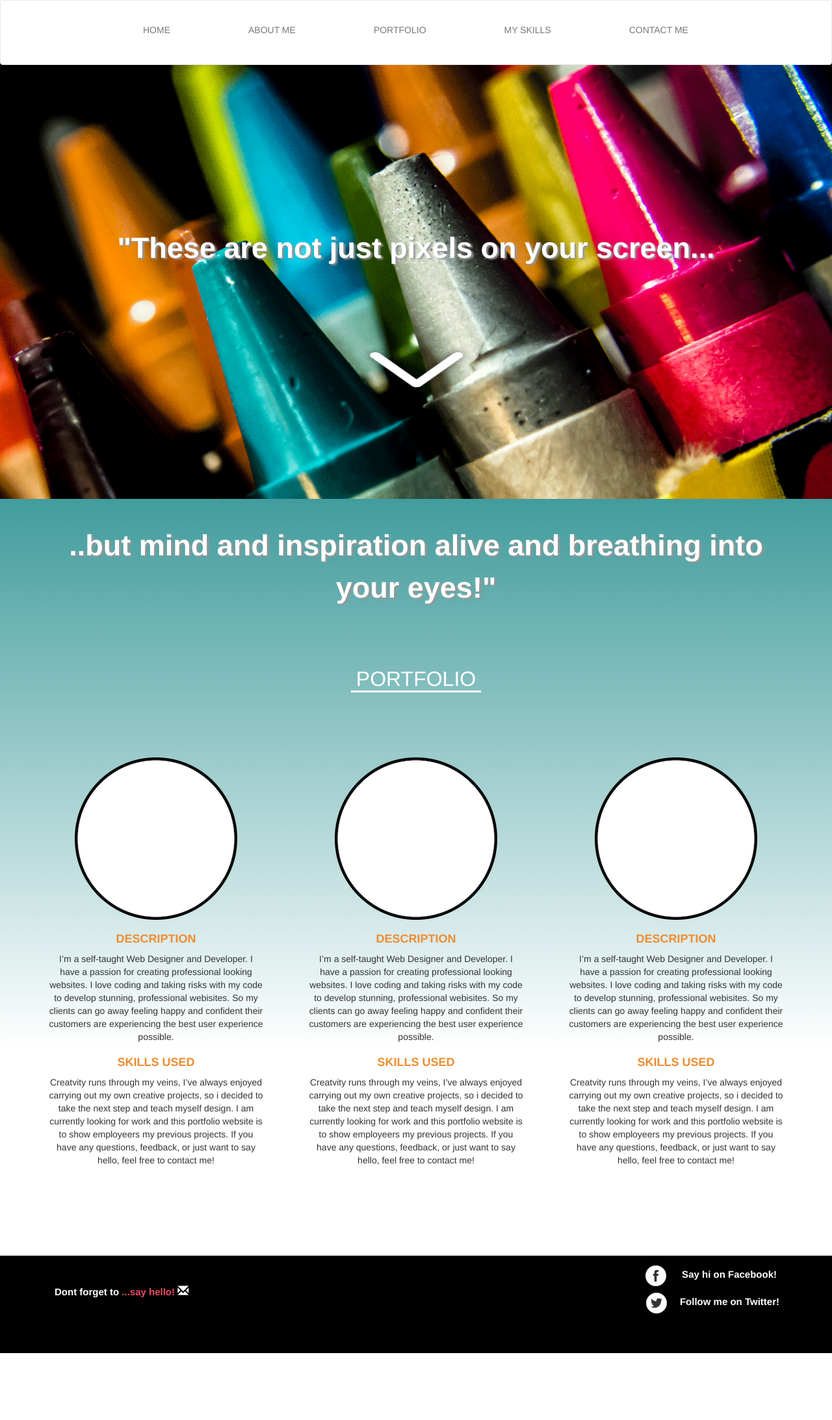
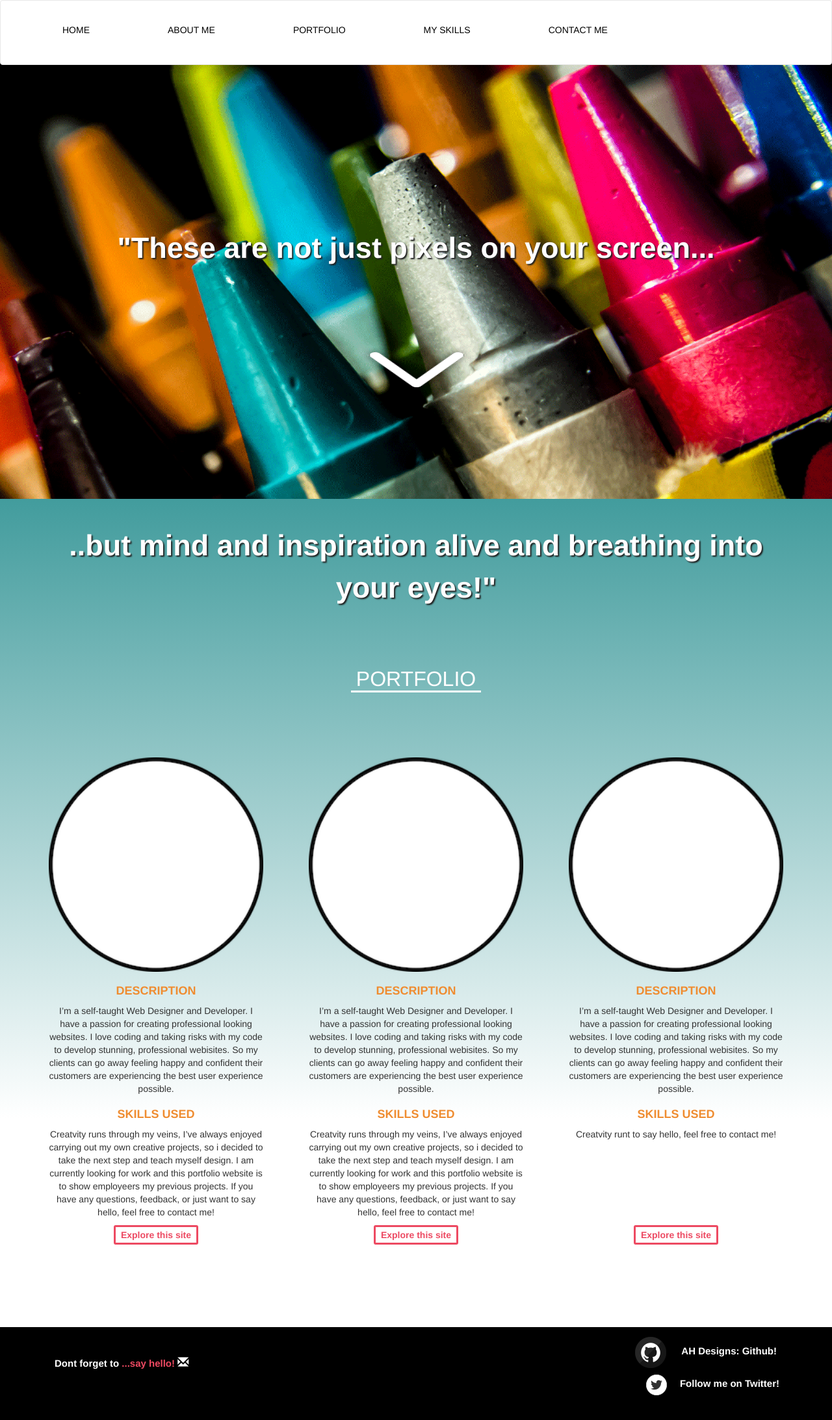
Before and after one commit to AH-Designs/web_development_portfolio, a plain HTML site: page portfolio.html in a window 1280 px wide. Shown: the whole page at 65% size. Before the commit the page ends 2083 px from the top, so only its background shows below. Drawn offline with nearby package versions, Linux system fonts and the light colour scheme.

Commit message:
positioned portfolio explore buttons, linked to about_me with an anchor link, specified href nav links, added github link (replaced facebook link) ... icon still need photoshping, styled portfolio quotes font shadows

```diff
--- a/mycss/mainstyles.css
+++ b/mycss/mainstyles.css
@@ -15,13 +15,15 @@
 	height:100px;
 	width:100%;
 	background-color: #ffffff;
-	z-index: 3;
+	z-index: 11;
+
 
 }
 
 .nav_container{
 	height:100px;
 	width:100%;
+
 }
 
 #bs-example-navbar-collapse-1{
@@ -30,6 +32,7 @@
 	margin:auto;
 	position: relative;
 	top:20px;
+
 }
 
 .navbar-nav li a{
@@ -38,6 +41,28 @@
 	font-size: 14px;
 	color:#000000;
 	padding-bottom:5px;
+}
+
+/*drop_down styling*/
+
+#bs-example-navbar-collapse-1{
+
+    height: 200px;
+    width: 100%;
+    margin: auto;
+    position: relative;
+    top: 20px;
+    background-color: #ffffff;
+
+}
+
+.navbar-default .navbar-nav>li>a {
+    color: #000000;
+    text-align: center;
+}
+
+.navbar-default .navbar-collapse, .navbar-default .navbar-form {
+    border-color: #ffffff;
 }
 
 /*collapse button styling*/
@@ -161,7 +186,7 @@ nav ul li a:hover{
 	margin-right:auto;
 	flex-wrap:wrap;
 	flex-direction:row;
-	margin-top: 65px;
+	margin-top: 34px;
 	height:500px;
 
 
@@ -315,16 +340,52 @@ h3{
 }
 
 .portfolio_flex_item{
+	display: flex;
+	flex-direction:column;
 	margin:15px;
 	padding:20px;
-	align-items:center;
+
 	text-align: center;
 	width:370px;
+
 }
 
 .portfolio_image{
 
 }
+
+/*flex styling for portfolio explore buttons*/
+.explore_button{
+	margin-top: auto;
+	align-self:center;
+
+}
+
+/*styling explore buttons*/
+
+.explore_button{
+
+	height:30px;
+	width:130px;
+
+	background-color: #ffffff;
+	border:solid 3px #ED4A62;
+	color:#ED4A62;
+	border-radius: 3px;
+	font-weight: bold;
+
+}
+
+
+
+
+
+
+
+
+
+
+
 
 /*portfolio_crayon_image_reposition*/
 #main_crayons_image1{
@@ -373,7 +434,7 @@ p.quote1 {
 	font-size: 45px;
 	font-weight: bold;
 	margin:0 auto;
-	text-shadow: 3px 2px 3px rgba(150, 150, 150, 1);
+	text-shadow: 2px 2px 2px rgba(33, 33, 33, 1);
 }
 p.quote2{
 	color:#ffffff;
@@ -382,7 +443,7 @@ p.quote2{
 	font-size: 45px;
 	font-weight: bold;
 	margin:0 auto;
-	text-shadow: 3px 2px 3px rgba(150, 150, 150, 1);
+	text-shadow: 2px 2px 2px rgba(33, 33, 33, 1);
 
 }
 
@@ -402,6 +463,13 @@ div.arrow_div{
 
 	margin:0 auto;
 }
+
+
+
+
+
+
+
 
 /*contact form page*/
 
--- a/mycss/mediaqueries.css
+++ b/mycss/mediaqueries.css
@@ -68,7 +68,11 @@
 	top:300px;
 }
 
-
+.navbar-nav li a{
+	margin-left:50px;
+	margin-right:30px;
+	font-size: 11px;
+}
 
 	}
 
@@ -125,7 +129,7 @@
 
 .navbar-nav li a{
 
-	font-size: 13px;
+	font-size: 10px;
 	margin-left:15px;
 	margin-right:40px;
 
@@ -136,7 +140,14 @@
 
 					}
 
+@media screen and (max-width: 932px) {
+.navbar-nav li a{
+	margin-left:40px;
+	margin-right:10px;
+	font-size: 12px;
+}
 
+}
 
 @media screen and (max-width: 973px) {
 
@@ -326,7 +337,7 @@ div.form{
 	}
 
 .input_message{
-	height: 175px;
+	height: 155px;
 	width:170px;
 	border:solid 2px #CDD801;
 	background-color: #ffffff;
@@ -356,15 +367,36 @@ div.form{
 
 }
 
+@media screen and (max-width: 767px) {
 
+	/*responsive drop-down styling*/
 
+#bs-example-navbar-collapse-1{
+	height:200px;
+	width:100%;
+	margin:auto;
+	position: relative;
+	top:20px;
 
+	border-left:solid 2px #EF8C30;
+	border-bottom:solid 2px #EF8C30;
+	border-right:solid 2px #EF8C30;
+	border-radius: 2px;
+}
 
+.navbar-default .navbar-nav>li>a {
+font-size: 13px;
+	}
 
+			}
 
-
-
-
+@media screen and (max-width: 806px) {
+.navbar-nav li a{
+	margin-left:40px;
+	margin-right:30px;
+	font-size:8px;
+}
+		}
 
 @media screen and (max-width: 622px) {
 
--- a/portfolio.html
+++ b/portfolio.html
@@ -45,11 +45,11 @@
     <!-- Collect the nav links, forms, and other content for toggling -->
     <div class="collapse navbar-collapse" id="bs-example-navbar-collapse-1">
       <ul class="nav navbar-nav">
-                <li><a src="index.html">HOME</a></li>
-                <li><a src="about.html">ABOUT ME</a></li>
-                <li><a src="portfolio.html">PORTFOLIO</a></li>
-                <li><a src="myskills.html">MY SKILLS</a></li>
-                <li><a src="contactme.html">CONTACT ME</a></li>
+                <li><a href="index.html">HOME</a></li>
+                <li><a href="index.html#about-me">ABOUT ME</a></li>
+                <li><a href="portfolio.html">PORTFOLIO</a></li>
+                <li><a href="myskills.html">MY SKILLS</a></li>
+                <li><a href="contactme.html">CONTACT ME</a></li>
 
       </ul>
       </a>
@@ -124,8 +124,12 @@
                         If you have any questions, feedback, or just want to say hello, feel free to contact me!
                         </p>
 
+                  </div>
 
-                </div>
+                  <button class="explore_button">Explore this site</button>
+
+
+
 
                 </div>
 <!--FLEXBOX PORTFOLIO FLEX ITEM TWO-->
@@ -148,9 +152,12 @@
                          I am currently looking for work and this portfolio website is to show employeers my previous projects.
                         If you have any questions, feedback, or just want to say hello, feel free to contact me!
                         </p>
+                  </div>
+
+                        <button class="explore_button">Explore this site</button>
 
 
-                </div>
+
                 </div>
                 <!--FLEXBOX PORTFOLIO FLEX ITEM THREE-->
 
@@ -169,13 +176,13 @@
 
                 <h3>SKILLS USED</h3>
                         <p class="skills_used_text">
-                        Creatvity runs through my veins, I’ve always enjoyed carrying out my own creative projects, so i decided to take the next step and teach myself design.
-                         I am currently looking for work and this portfolio website is to show employeers my previous projects.
-                        If you have any questions, feedback, or just want to say hello, feel free to contact me!
+                        Creatvity runt to say hello, feel free to contact me!
                         </p>
+                </div>
+
+                        <button class="explore_button">Explore this site</button>
 
 
-                </div>
                 </div>
 
 
@@ -202,7 +209,7 @@
 
                 <ul>
 
-                    <li><p><img src="mycss/images/facebook.png"/><a href="#"> Say hi on Facebook!</a></p></li>
+                    <li><p><img src="mycss/images/github.png"/><a href="#"> AH Designs:  Github!</a></p></li>
 
                     <li class="twitter"><p><img src="mycss/images/twitter.png"/><a href="#">Follow me on Twitter!</a></p></li>
 
```
Also changed, not shown: contactme.html (+6 -6 lines), index.html (+8 -8 lines), mycss/images/1452281688_github.png (deleted), mycss/images/github.png (added).
